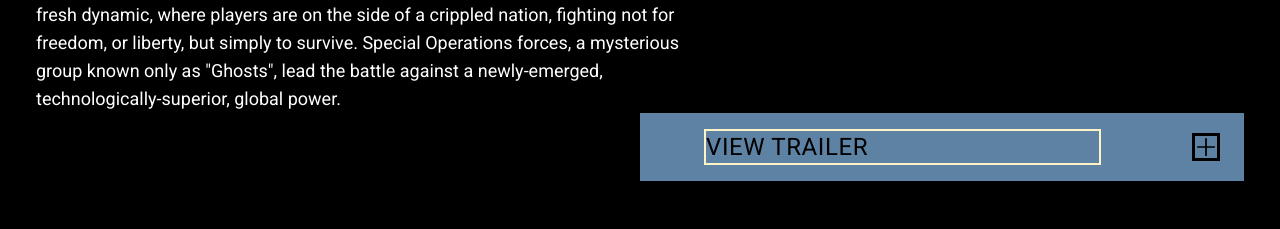
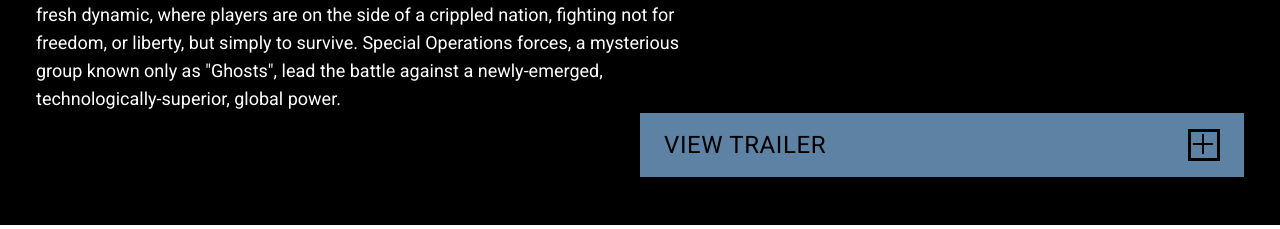
Before and after one commit to Deucalio/call-of-duty-ghosts-homepage, a plain HTML site: page index.html in a window 1280 px wide. Shown: the part 623-852 px from the top of the page. Drawn offline with nearby package versions, Linux system fonts and the light colour scheme.

Commit message:
fix trailer button

```diff
--- a/index.html
+++ b/index.html
@@ -46,16 +46,15 @@
                     Operations forces, a mysterious group known only as "Ghosts", lead the battle against a
                     newly-emerged, technologically-superior, global power.</p>
             </div>
-            <div class="hero-btn  w-1/2 bg-[#5e82a3] py-4 px-16 relative ml-auto flex flex-wrap">
-                <p class="w-5/6 text-2xl uppercase tracking-wide text-black border-2 border-amber-100">View Trailer</p>
-                <div class="absolute h-7 w-7 border-[3px] border-black right-6 top-5 text-center text-black">
-                </div>
-                <svg class="text-black h-7 absolute right-6 top-6 -translate-y-1" xmlns="http://www.w3.org/2000/svg"
-                    fill="none" viewBox="0 0 24 24" stroke-width="1.5" stroke="currentColor" class="w-6 h-6">
-                    <path stroke-linecap="round" stroke-linejoin="round" d="M12 5v14m7-7H5" />
-                </svg>
+            <div class="hero-btn  w-1/2 bg-[#5e82a3] py-4 px-6 relative ml-auto flex flex-wrap justify-between gap-x-7">
+                <p class="text-2xl uppercase tracking-wide text-black">View Trailer</p>
+                <span class="w-8 h-8 border-[3px] border-black  icon align-middle inline-block">
+                    <svg class="text-black h-8 -ml-1 -mt-1" xmlns="http://www.w3.org/2000/svg" fill="none"
+                        viewBox="0 0 24 24" stroke-width="1.5" stroke="currentColor" class="w-6 h-6">
+                        <path stroke-linecap="round" stroke-linejoin="round" d="M12 5v14m7-7H5" />
+                    </svg>
+                </span>
             </div>
-        </div>
         </div>
     </section>
 
--- a/style.css
+++ b/style.css
@@ -7,3 +7,17 @@ html {
 .colorBlue {
     color: #5e82a3  !important;
 }
+.icon::after{
+    content: '' !important;
+    background: #000 !important;
+    position: absolute !important;
+    top: 50% !important;
+    left: 50% !important;
+  }
+  .icon::before{
+    content: '' !important;
+    background: #000 !important;
+    position: absolute !important;
+    top: 50% !important;
+    left: 50% !important;
+  }
```
